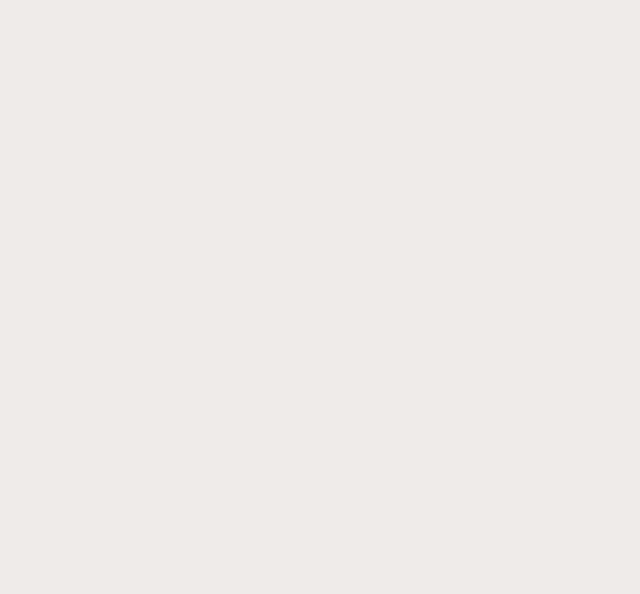
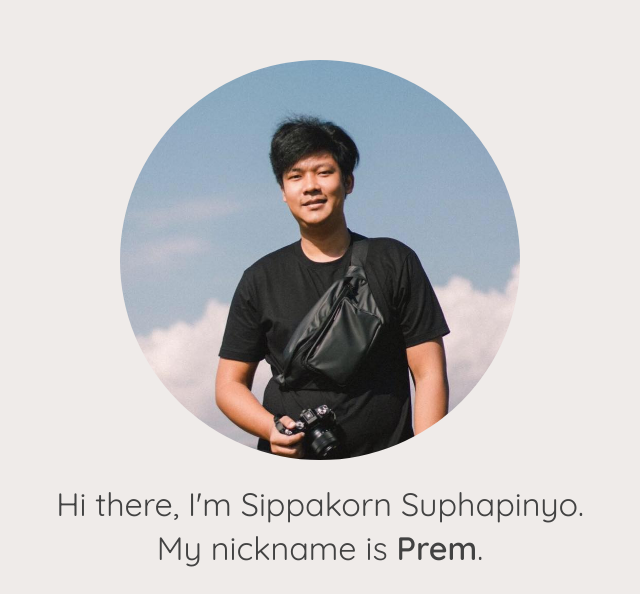
Before and after one commit to sippakorn-prem/portfolio-web, a Next.js app: page / in a window 1280 px wide. Shown: the part 886-1480 px from the top of the page, without its empty margins (320-960 px from the left). Built offline with nearby package versions, Linux system fonts and the light colour scheme.

Commit message:
add avatar and some animation

```diff
--- a/src/components/AboutMe.module.scss
+++ b/src/components/AboutMe.module.scss
@@ -14,9 +14,26 @@
     padding: 40px;
   }
 
-  .sentence {
+  .contentWrapper {
     @include snapScroll;
-    margin: 100vh 0;
+    @include fullPageContent;
+
+    .avatar {
+      width: 400px;
+      height: 400px;
+      border-radius: 100%;
+      z-index: 2;
+
+      @media screen and (max-width: 960px) {
+        width: 300px;
+        height: 300px;
+      }
+
+      @media screen and (max-width: 600px) {
+        width: 200px;
+        height: 200px;
+      }
+    }
   }
 
   .fontBold {
--- a/src/components/AboutMe.tsx
+++ b/src/components/AboutMe.tsx
@@ -35,13 +35,49 @@ export default function AboutMe(): ReactElement {
         )}
       </AnimatePresence>
       <Container>
+        <div className={styles.contentWrapper}>
+          <motion.img
+            className={styles.avatar}
+            src="/assets/images/me.jpeg"
+            alt="Me, Sippakorn Suphapinyo, Prem"
+            width={400}
+            height={400}
+            style={{ marginBottom: 24 }}
+            initial={{ opacity: 0, scale: 0.5 }}
+            whileInView={{ opacity: 1, scale: 1 }}
+            exit={{ opacity: 0 }}
+            whileHover={{
+              scale: 1.05,
+              boxShadow: '20px 20px 40px #cbc8c6, -20px -20px 40px #ffffff',
+            }}
+            whileTap={{
+              scale: 1.5,
+            }}
+            transition={{
+              duration: 0.3,
+              ease: [0, 0.71, 0.2, 1.01],
+              scale: {
+                type: 'spring',
+                damping: 5,
+                stiffness: 100,
+                restDelta: 0.001,
+              },
+            }}
+          />
           <TextAnimation>
-          <Typography className={styles.sentence} variant="h4" align="center">
-            Hi there, I'm <span className={styles.fontBold}>Prem</span>.
+            <Typography variant="h4" align="center">
+              Hi there, I'm Sippakorn Suphapinyo.
             </Typography>
           </TextAnimation>
+          <TextAnimation style={{ marginTop: 4 }}>
+            <Typography variant="h4" align="center">
+              My nickname is <span className={styles.fontBold}>Prem</span>.
+            </Typography>
+          </TextAnimation>
+        </div>
+        <div className={styles.contentWrapper}>
           <TextAnimation>
-          <Typography className={styles.sentence} variant="h4" align="center">
+            <Typography variant="h4" align="center">
               <span>I'm Software Developer who live in </span>
               <Link
                 className={styles.link}
@@ -52,13 +88,14 @@ export default function AboutMe(): ReactElement {
               </Link>
             </Typography>
           </TextAnimation>
+        </div>
+        <div className={styles.contentWrapper}>
           <TextAnimation>
-          <Typography className={styles.sentence} variant="h4" align="center">
-            <span>"A user interface is like a joke.</span>
-            <br />
-            <span>If you have to explain it, it’s not that good."</span>
+            <Typography variant="h4" align="center">
+              <span>I'm Javascript Enjoyer.</span>
             </Typography>
           </TextAnimation>
+        </div>
       </Container>
     </motion.div>
   );
--- a/src/components/Meta.tsx
+++ b/src/components/Meta.tsx
@@ -9,7 +9,7 @@ type key =
   | 'ogUrl'
   | 'ogImage';
 
-type PartialRecord<K extends keyof any, T> = {
+type PartialRecord<K extends string, T> = {
   [P in K]?: T;
 };
 
--- a/src/components/SetBackgroundState.tsx
+++ b/src/components/SetBackgroundState.tsx
@@ -1,4 +1,4 @@
-import { ReactElement, useCallback, useEffect } from 'react';
+import { useCallback, useEffect } from 'react';
 import { connect } from 'react-redux';
 import { updateState } from '@/store/actions';
 import { RootState } from '@/store/store.interface';
--- a/src/store/actions.ts
+++ b/src/store/actions.ts
@@ -1,6 +1,6 @@
 import { RootState, UpdateStateAction } from './store.interface';
 
-export const updateState = (key: keyof RootState, value: any): UpdateStateAction => ({
+export const updateState = (key: keyof RootState, value: unknown): UpdateStateAction => ({
   type: 'UPDATE_STATE',
   key,
   value,
--- a/src/store/store.interface.ts
+++ b/src/store/store.interface.ts
@@ -8,5 +8,5 @@ export interface RootState {
 export interface UpdateStateAction {
   type: 'UPDATE_STATE';
   key: keyof RootState;
-  value: any;
+  value: unknown;
 }
```
Also changed, not shown: public/assets/images/me.jpeg (added). Lines whose indentation alone changed are shown as unchanged.
